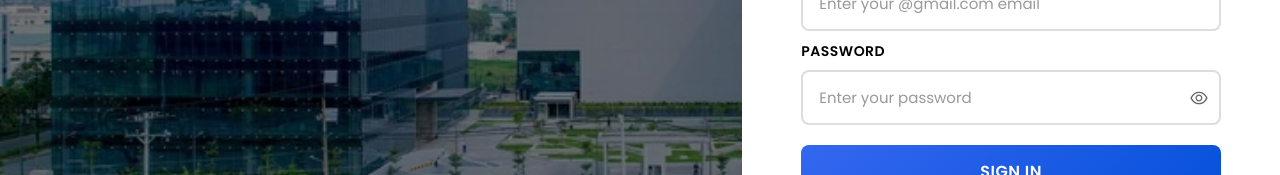
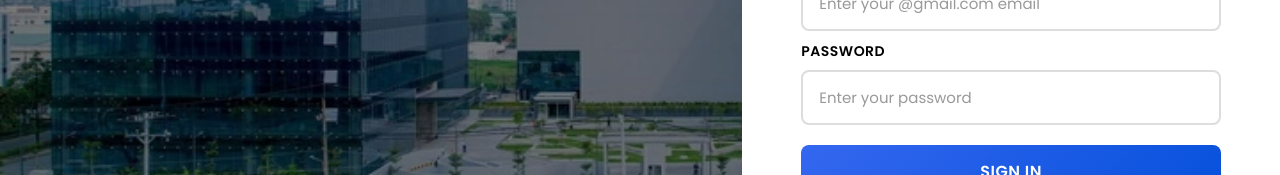
Before and after one commit to DangTrongLuong/meeting-scheduling-system-frontend, a React (Vite) app: page / in a window 1280 px wide. Shown: the part 406-581 px from the top of the page. Built offline with nearby package versions, Linux system fonts and the light colour scheme.

Commit message:
Cap nhat lai icon cua trang login

```diff
--- a/src/pages/Auth/Login.jsx
+++ b/src/pages/Auth/Login.jsx
@@ -246,7 +246,8 @@ export default function LoginPage() {
                     }`}
                     placeholder="Enter your password"
                   />
-                  {showPassword ? (
+{password.length > 0 && (
+  showPassword ? (
     <AiOutlineEyeInvisible
       onClick={() => setShowPassword(!showPassword)}
       className="password-toggle-icon"
@@ -256,6 +257,7 @@ export default function LoginPage() {
       onClick={() => setShowPassword(!showPassword)}
       className="password-toggle-icon"
     />
+  )
 )}
                 </div>
 
--- a/src/styles/Auth_style/LoginPage.css
+++ b/src/styles/Auth_style/LoginPage.css
@@ -353,3 +353,13 @@
     font-size: 12px;
   }
 }
+/* Ẩn icon mặc định của Edge */
+input[type="password"]::-ms-reveal,
+input[type="password"]::-ms-clear {
+  display: none;
+}
+
+/* Ẩn icon mặc định của Chrome */
+input[type="password"]::-webkit-credentials-auto-fill-button {
+  display: none;
+}
```
Lines whose indentation alone changed are shown as unchanged.
